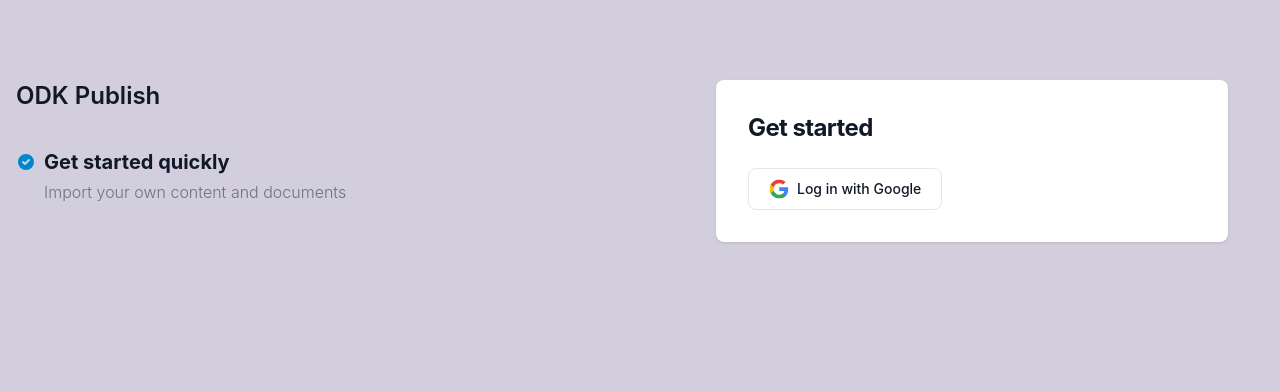
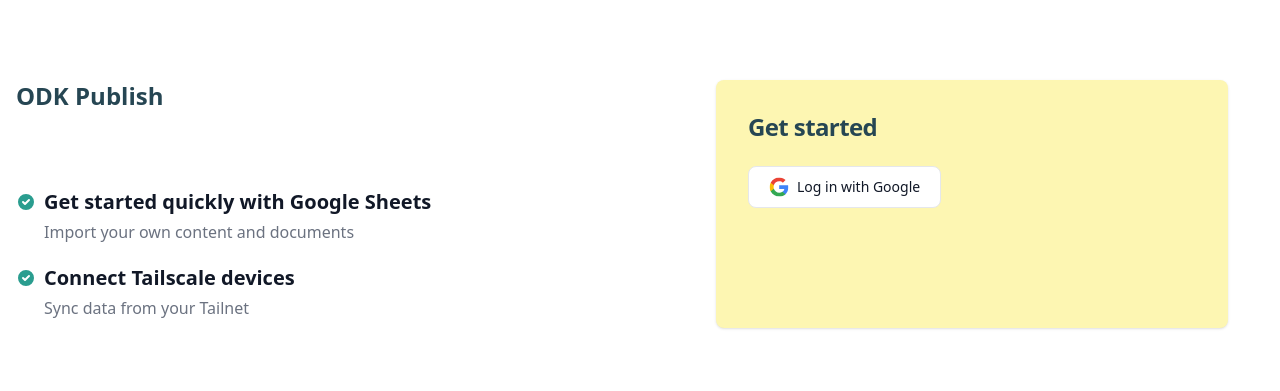
Before and after one commit to caktus/publish-mdm, a Django app: page /accounts/login/ in a window 1280 px wide. Shown: the top 391 px of the page. Run offline with Django 4.2, Linux system fonts and the light colour scheme; style sheets or scripts are compiled from the project's sources; parts of the project's set-up code (start-up, migrations or seed data) failed here and were passed over; some libraries are stand-ins or nearby versions.

Commit message:
log in with google

```diff
--- a/config/assets/styles/tailwind-entry.css
+++ b/config/assets/styles/tailwind-entry.css
@@ -1,6 +1,18 @@
-@tailwind base;
-@tailwind components;
-@tailwind utilities;
+@import "tailwindcss";
+
+@config "./../../../tailwind.config.js";
+
+/* https://tailwindcss.com/docs/v4-beta */
+/* https://coolors.co/palette/264653-2a9d8f-e9c46a-f4a261-e76f51 */
+@theme {
+  --font-display: "Satoshi", "sans-serif";
+  --color-primary: oklch(37.53% 0.0438 226.2);
+  --color-green: oklch(63.04% 0.1013 183.03);
+  --color-yellow: oklch(83.42% 0.117 87.43);
+  --color-orange: oklch(78.06% 0.1269 57.86);
+  --color-red: oklch(67.83% 0.1559 35.18);
+  --color-error: var(--color-red-500);
+}
 
 @layer components {
   .btn {
--- a/config/settings/base.py
+++ b/config/settings/base.py
@@ -143,7 +143,7 @@
 ]
 SITE_ID = 1
 ACCOUNT_EMAIL_VERIFICATION = "none"
-LOGIN_REDIRECT_URL = "document_home"
+LOGIN_REDIRECT_URL = "home"
 ACCOUNT_LOGOUT_ON_GET = True
 # https://docs.allauth.org/en/latest/socialaccount/configuration.html
 SOCIALACCOUNT_STORE_TOKENS = True
@@ -165,6 +165,10 @@
         },
     }
 }
+
+# Google Auth
+GOOGLE_CLIENT_ID = os.getenv("GOOGLE_CLIENT_ID")
+GOOGLE_CLIENT_SECRET = os.getenv("GOOGLE_CLIENT_SECRET")
 
 
 # Internationalization
--- a/config/templates/account/login.html
+++ b/config/templates/account/login.html
@@ -5,16 +5,16 @@
     {% trans "Sign In" %}
 {% endblock head_title %}
 {% block content %}
-    <section class="bg-primary-light dark:bg-gray-900">
+    <section class="bg-white dark:bg-gray-900">
         <div class="max-w-screen-xl px-4 py-8 mx-auto lg:grid lg:gap-20 lg:py-16 lg:grid-cols-12">
             <div class="flex-col justify-between hidden col-span-6 mr-auto lg:flex xl:mb-0">
                 <div>
                     <a href="#"
-                       class="inline-flex items-center mb-6 text-2xl font-semibold text-gray-900 lg:mb-10 dark:text-white">
+                       class="inline-flex items-center mb-6 text-2xl font-semibold text-primary lg:mb-10 dark:text-white">
                         ODK Publish
                     </a>
-                    <div class="flex">
-                        <svg class="w-5 h-5 mr-2 text-primary-600 shrink-0"
+                    <div class="flex mt-10">
+                        <svg class="w-5 h-5 mr-2 text-green shrink-0"
                              fill="currentColor"
                              viewBox="0 0 20 20"
                              xmlns="http://www.w3.org/2000/svg">
@@ -22,8 +22,23 @@
                             </path>
                         </svg>
                         <div>
-                            <h3 class="mb-2 text-xl font-bold leading-none text-gray-900 dark:text-white">Get started quickly</h3>
+                            <h3 class="mb-2 text-xl font-bold leading-none text-gray-900 dark:text-white">
+                                Get started quickly with Google Sheets
+                            </h3>
                             <p class="mb-2 font-light text-gray-500 dark:text-gray-400">Import your own content and documents</p>
+                        </div>
+                    </div>
+                    <div class="flex mt-4">
+                        <svg class="w-5 h-5 mr-2 text-green shrink-0"
+                             fill="currentColor"
+                             viewBox="0 0 20 20"
+                             xmlns="http://www.w3.org/2000/svg">
+                            <path fill-rule="evenodd" d="M10 18a8 8 0 100-16 8 8 0 000 16zm3.707-9.293a1 1 0 00-1.414-1.414L9 10.586 7.707 9.293a1 1 0 00-1.414 1.414l2 2a1 1 0 001.414 0l4-4z" clip-rule="evenodd">
+                            </path>
+                        </svg>
+                        <div>
+                            <h3 class="mb-2 text-xl font-bold leading-none text-gray-900 dark:text-white">Connect Tailscale devices</h3>
+                            <p class="mb-2 font-light text-gray-500 dark:text-gray-400">Sync data from your Tailnet</p>
                         </div>
                     </div>
                 </div>
@@ -34,9 +49,9 @@
                     ODK Publish
                 </a>
             </div>
-            <div class="w-full col-span-6 mx-auto bg-white rounded-lg shadow dark:bg-gray-800 md:mt-0 sm:max-w-lg xl:p-0">
+            <div class="w-full col-span-6 mx-auto bg-yellow-100 rounded-lg shadow dark:bg-gray-800 md:mt-0 sm:max-w-lg xl:p-0">
                 <div class="p-6 space-y-4 lg:space-y-6 sm:p-8">
-                    <h1 class="text-xl font-bold leading-tight tracking-tight text-gray-900 sm:text-2xl dark:text-white">Get started</h1>
+                    <h1 class="text-xl font-bold leading-tight tracking-tight text-primary sm:text-2xl dark:text-white">Get started</h1>
                     <div class="items-center space-y-3 sm:space-x-4 sm:space-y-0 sm:flex">
                         {% if SOCIALACCOUNT_ENABLED %}
                             {% include "socialaccount/snippets/login.html" with page_layout="entrance" %}
--- a/config/templates/allauth/layouts/base.html
+++ b/config/templates/allauth/layouts/base.html
@@ -8,7 +8,7 @@
         <title>ODK Publish</title>
         <link href="{% static 'css/main.css' %}" rel="stylesheet" />
     </head>
-    <body class="bg-primary-light">
+    <body class="bg-white">
         <div class="container mx-auto mt-4">
             {% block content %}
             {% endblock content %}
--- a/config/urls.py
+++ b/config/urls.py
@@ -18,11 +18,12 @@
 from django.conf import settings
 from django.contrib import admin
 from django.urls import include, path
+from django.views.generic import TemplateView
 
 urlpatterns = [
     path("accounts/", include("allauth.urls")),
     path("admin/", admin.site.urls),
-    # path(r"", RedirectView.as_view(pattern_name="document_home", permanent=False)),
+    path(r"", TemplateView.as_view(template_name="home.html"), name="home"),
 ]
 
 if settings.DEBUG:
--- a/postcss.config.js
+++ b/postcss.config.js
@@ -1,3 +1,5 @@
-module.exports = {
-  plugins: [require("tailwindcss"), require("autoprefixer")],
+export default {
+  plugins: {
+    "@tailwindcss/postcss": {},
+  },
 };
--- a/tailwind.config.js
+++ b/tailwind.config.js
@@ -12,7 +12,7 @@
     extend: {
       colors: {
         primary: {
-          light: "#D2CEDE",
+          light: "#B9D5DF",
           100: "#33BBFF",
           200: "#1FB4FF",
           300: "#0AADFF",
@@ -28,7 +28,7 @@
           primary: {
             light: "#595379",
             medium: "#413C58",
-            dark: "#363249",
+            dark: "#264653",
           },
           accent: {
             light: "#E8E7EE", // input bg
@@ -45,42 +45,6 @@
         },
       },
     },
-    fontFamily: {
-      body: [
-        "Inter",
-        "ui-sans-serif",
-        "system-ui",
-        "-apple-system",
-        "system-ui",
-        "Segoe UI",
-        "Roboto",
-        "Helvetica Neue",
-        "Arial",
-        "Noto Sans",
-        "sans-serif",
-        "Apple Color Emoji",
-        "Segoe UI Emoji",
-        "Segoe UI Symbol",
-        "Noto Color Emoji",
-      ],
-      sans: [
-        "Inter",
-        "ui-sans-serif",
-        "system-ui",
-        "-apple-system",
-        "system-ui",
-        "Segoe UI",
-        "Roboto",
-        "Helvetica Neue",
-        "Arial",
-        "Noto Sans",
-        "sans-serif",
-        "Apple Color Emoji",
-        "Segoe UI Emoji",
-        "Segoe UI Symbol",
-        "Noto Color Emoji",
-      ],
-    },
   },
   plugins: [require("flowbite/plugin")],
 };
```
Also changed, not shown: config/templates/base.html (+15 -23 lines), config/templates/home.html (added, +38 -0 lines), package.json (+6 -5 lines), package-lock.json.
